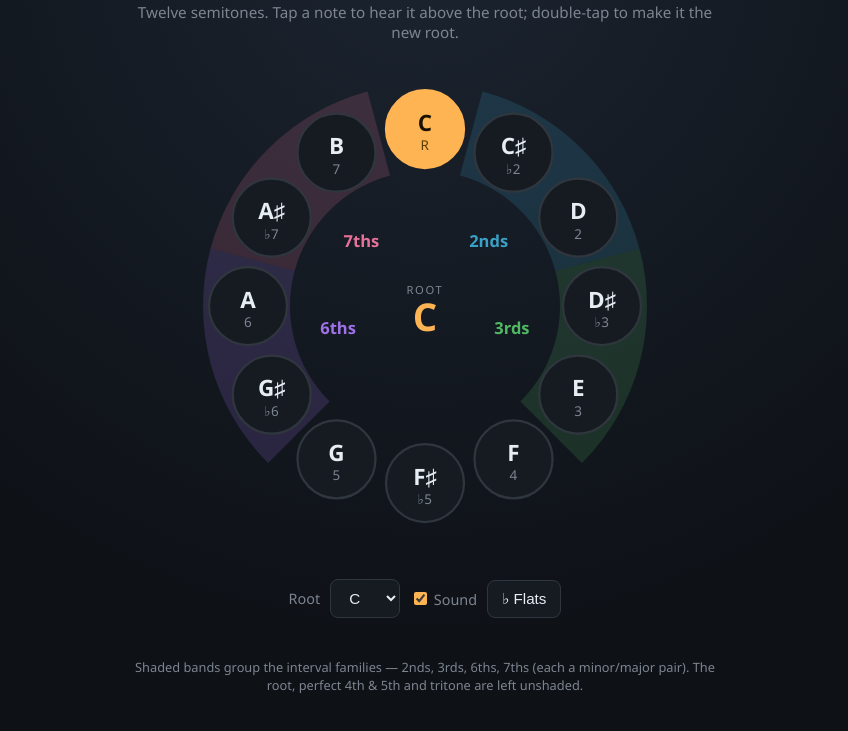
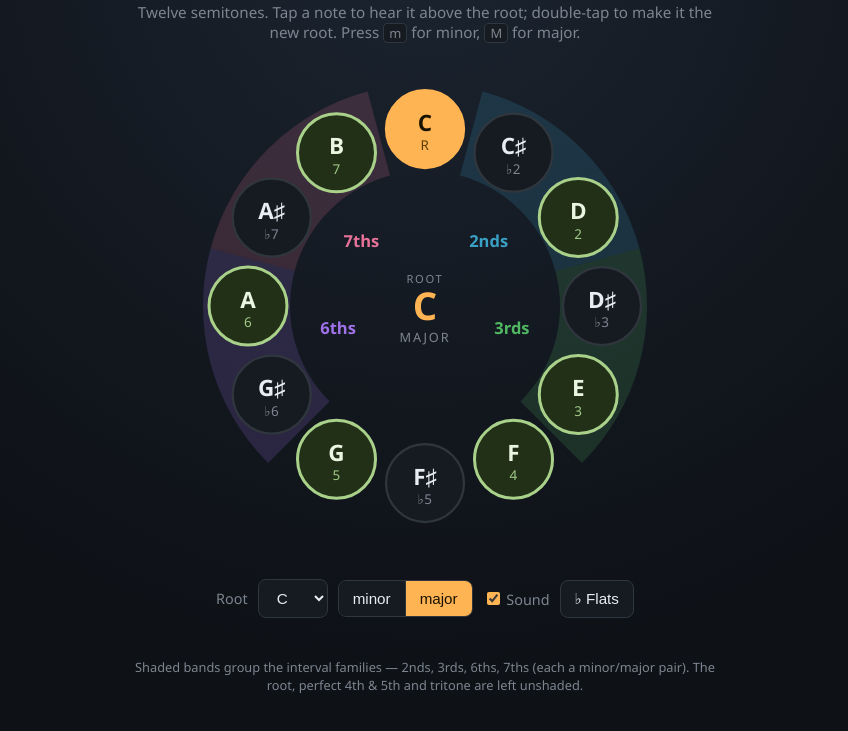
Before and after one commit to Tyny/chromatic-circle, a plain HTML site: page index.html in a window 1280 px wide. Shown: the part 69-800 px from the top of the page, without its empty margins (215-1063 px from the left). Drawn offline with Linux system fonts and the light colour scheme.

Commit message:
Highlight major/minor scale; m/M keys switch quality
Always show one scale quality (default major). The seven notes of the
current root's major or natural-minor scale glow softly around the
circle. Press 'm' for minor, 'M' for major, or use the min/maj toggle;
the centre shows the active quality.

Co-Authored-By: Claude Opus 4.8 (1M context) <noreply@anthropic.com>

```diff
--- a/index.html
+++ b/index.html
@@ -45,11 +45,46 @@
     stroke: var(--ring);
     stroke-width: 1.5;
     transition: fill 0.2s;
+    transform-box: fill-box;
+    transform-origin: center;
+  }
+  .note .halo {
+    fill: none;
+    stroke: var(--accent);
+    stroke-width: 2;
+    opacity: 0;
+    transform-box: fill-box;
+    transform-origin: center;
+  }
+
+  /* re-centering flourish: the disc pops while a ring ripples outward */
+  .note.centering .disc { animation: pop 480ms ease-out; }
+  .note.centering .halo { animation: ripple 620ms ease-out; }
+  @keyframes pop {
+    0%   { transform: scale(1); }
+    35%  { transform: scale(1.22); }
+    100% { transform: scale(1); }
+  }
+  @keyframes ripple {
+    0%   { opacity: 0.9; transform: scale(1); }
+    100% { opacity: 0;   transform: scale(2.1); }
+  }
+  @media (prefers-reduced-motion: reduce) {
+    .note.centering .disc, .note.centering .halo { animation: none; }
   }
   .note .name { fill: var(--ink); font-weight: 600; font-size: 15px; }
   .note .ivl  { fill: var(--muted); font-size: 9px; letter-spacing: 0.03em; }
 
   .note:hover .disc { stroke: var(--accent); }
+
+  /* notes belonging to the current scale glow softly */
+  .note.in-scale .disc {
+    fill: #223018;
+    stroke: #a9d18a;
+    stroke-width: 2;
+  }
+  .note.in-scale .name { fill: #eaf6e2; }
+  .note.in-scale .ivl  { fill: #9fca86; }
 
   .note.root .disc { fill: var(--accent); stroke: var(--accent); }
   .note.root .name { fill: #1a1200; }
@@ -63,6 +98,7 @@
   }
   .center .label { color: var(--muted); font-size: 0.7rem; text-transform: uppercase; letter-spacing: 0.15em; }
   .center .root  { font-size: 2.4rem; font-weight: 700; color: var(--accent); line-height: 1; }
+  .center .quality { color: var(--muted); font-size: 0.8rem; letter-spacing: 0.14em; text-transform: uppercase; margin-top: 4px; }
 
   .controls { margin-top: 28px; display: flex; gap: 10px; justify-content: center; align-items: center; flex-wrap: wrap; }
   select, button {
@@ -77,6 +113,12 @@
   }
   select:hover, button:hover { border-color: var(--accent); }
   label.ctl { color: var(--muted); font-size: 0.9rem; }
+  kbd { background: var(--panel); border: 1px solid var(--ring); border-radius: 4px; padding: 0 5px; font-family: inherit; font-size: 0.85em; }
+  .qtoggle { display: inline-flex; border: 1px solid var(--ring); border-radius: 8px; overflow: hidden; }
+  .qtoggle button { border: none; border-radius: 0; padding: 9px 14px; }
+  .qtoggle button + button { border-left: 1px solid var(--ring); }
+  .qtoggle button.active { background: var(--accent); color: #1a1200; }
+  .qtoggle button.active:hover { border-color: var(--ring); }
   .toggle input { accent-color: var(--accent); }
   footer { margin-top: 40px; color: var(--muted); font-size: 0.8rem; }
 </style>
@@ -84,19 +126,24 @@
 <body>
 <div class="wrap">
   <h1>Chromatic Circle</h1>
-  <p class="sub">Twelve semitones. Tap a note to hear it above the root; double-tap to make it the new root.</p>
+  <p class="sub">Twelve semitones. Tap a note to hear it above the root; double-tap to make it the new root. Press <kbd>m</kbd> for minor, <kbd>M</kbd> for major.</p>
 
   <div class="stage">
     <svg id="circle" viewBox="-160 -160 320 320" aria-label="Chromatic circle"></svg>
     <div class="center">
       <span class="label">Root</span>
       <span class="root" id="rootDisplay">C</span>
+      <span class="quality" id="qualityDisplay">major</span>
     </div>
   </div>
 
   <div class="controls">
     <label class="ctl" for="rootSelect">Root</label>
     <select id="rootSelect"></select>
+    <div class="qtoggle" role="group" aria-label="Scale quality">
+      <button id="minBtn" data-q="minor">minor</button>
+      <button id="majBtn" data-q="major">major</button>
+    </div>
     <label class="ctl toggle"><input type="checkbox" id="soundToggle" checked> Sound</label>
     <button id="flatsBtn">♭ Flats</button>
   </div>
@@ -119,13 +166,23 @@
     { label: "7ths", slots: [10, 11], color: "#ff7ba6" },
   ];
 
+  // semitone offsets from the root for each scale quality
+  const SCALES = {
+    major: [0, 2, 4, 5, 7, 9, 11],   // R 2 3 4 5 6 7
+    minor: [0, 2, 3, 5, 7, 8, 10],   // R 2 ♭3 4 5 ♭6 ♭7 (natural minor)
+  };
+
   let useFlats = false;
   let root = 0;             // 0..11, index of root pitch class
+  let quality = "major";    // "major" | "minor"; there is always one
   let soundOn = true;
 
   const svg = document.getElementById("circle");
   const rootDisplay = document.getElementById("rootDisplay");
+  const qualityDisplay = document.getElementById("qualityDisplay");
   const rootSelect = document.getElementById("rootSelect");
+  const minBtn = document.getElementById("minBtn");
+  const majBtn = document.getElementById("majBtn");
   const SVGNS = "http://www.w3.org/2000/svg";
   const R = 118;            // radius of note ring
   const TAP_GRACE = 250;    // ms a single tap waits to see if a double follows
@@ -244,6 +301,11 @@
       // inner group counter-rotates against the ring so labels stay upright
       const content = document.createElementNS(SVGNS, "g");
 
+      const halo = document.createElementNS(SVGNS, "circle");
+      halo.setAttribute("class", "halo");
+      halo.setAttribute("r", "26");
+      content.appendChild(halo);
+
       const disc = document.createElementNS(SVGNS, "circle");
       disc.setAttribute("class", "disc");
       disc.setAttribute("r", "26");
@@ -269,7 +331,7 @@
       nameTexts[i] = name;
       ivlTexts[i] = ivl;
 
-      const setRoot = () => { root = i; update(); play(i); };
+      const setRoot = () => { root = i; update(); flourish(i); };
 
       // single tap sounds the note above the centre; double tap re-centres.
       // the click is held back briefly so a double tap doesn't also sound it.
@@ -320,23 +382,52 @@
     if (!animating) { animating = true; requestAnimationFrame(frame); }
   }
 
+  // silent visual cue that a note has become the new centre. update() rewrites
+  // the class attribute, so this must run after it; the reflow restarts the
+  // animation when the same note is re-centred.
+  function flourish(i) {
+    const g = noteGroups[i];
+    g.classList.remove("centering");
+    void g.getBoundingClientRect();
+    g.classList.add("centering");
+  }
+
   function update() {
     const nm = names();
+    const scale = SCALES[quality];
     for (let i = 0; i < 12; i++) {
-      const interval = INTERVALS[(i - root + 12) % 12];
+      const rel = (i - root + 12) % 12;
+      const interval = INTERVALS[rel];
+      const inScale = scale.includes(rel);
       nameTexts[i].textContent = nm[i];
       ivlTexts[i].textContent = interval;
-      noteGroups[i].setAttribute("class", "note" + (i === root ? " root" : ""));
+      noteGroups[i].setAttribute("class",
+        "note" + (i === root ? " root" : inScale ? " in-scale" : ""));
       noteGroups[i].setAttribute("aria-label",
-        nm[i] + ", interval " + interval + (i === root ? " (root)" : "") +
+        nm[i] + ", interval " + interval +
+        (i === root ? " (root)" : inScale ? " (in " + quality + " scale)" : "") +
         ". Enter to play, shift+Enter to set as root.");
     }
     rootDisplay.textContent = nm[root];
+    qualityDisplay.textContent = quality;
+    minBtn.classList.toggle("active", quality === "minor");
+    majBtn.classList.toggle("active", quality === "major");
     rootSelect.value = root;
     spinRootToTop();
   }
 
-  rootSelect.addEventListener("change", () => { root = +rootSelect.value; update(); play(root); });
+  function setQuality(q) { if (q !== quality) { quality = q; update(); } }
+  minBtn.addEventListener("click", () => setQuality("minor"));
+  majBtn.addEventListener("click", () => setQuality("major"));
+
+  // 'm' -> minor, 'M' (shift) -> major. Ignore while typing in the dropdown.
+  document.addEventListener("keydown", (e) => {
+    if (e.target === rootSelect || e.ctrlKey || e.metaKey || e.altKey) return;
+    if (e.key === "m") { e.preventDefault(); setQuality("minor"); }
+    else if (e.key === "M") { e.preventDefault(); setQuality("major"); }
+  });
+
+  rootSelect.addEventListener("change", () => { root = +rootSelect.value; update(); flourish(root); });
   document.getElementById("soundToggle").addEventListener("change", (e) => { soundOn = e.target.checked; });
   document.getElementById("flatsBtn").addEventListener("click", () => {
     useFlats = !useFlats;
```
